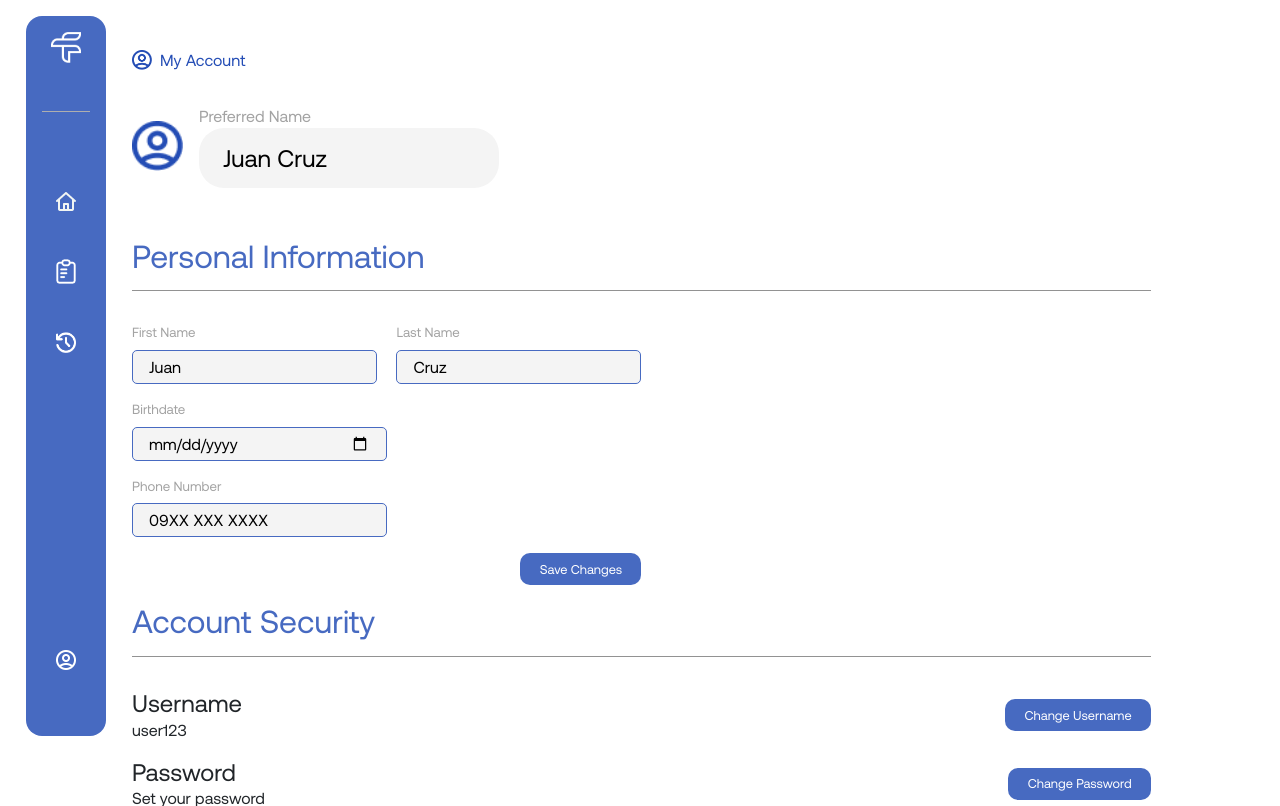
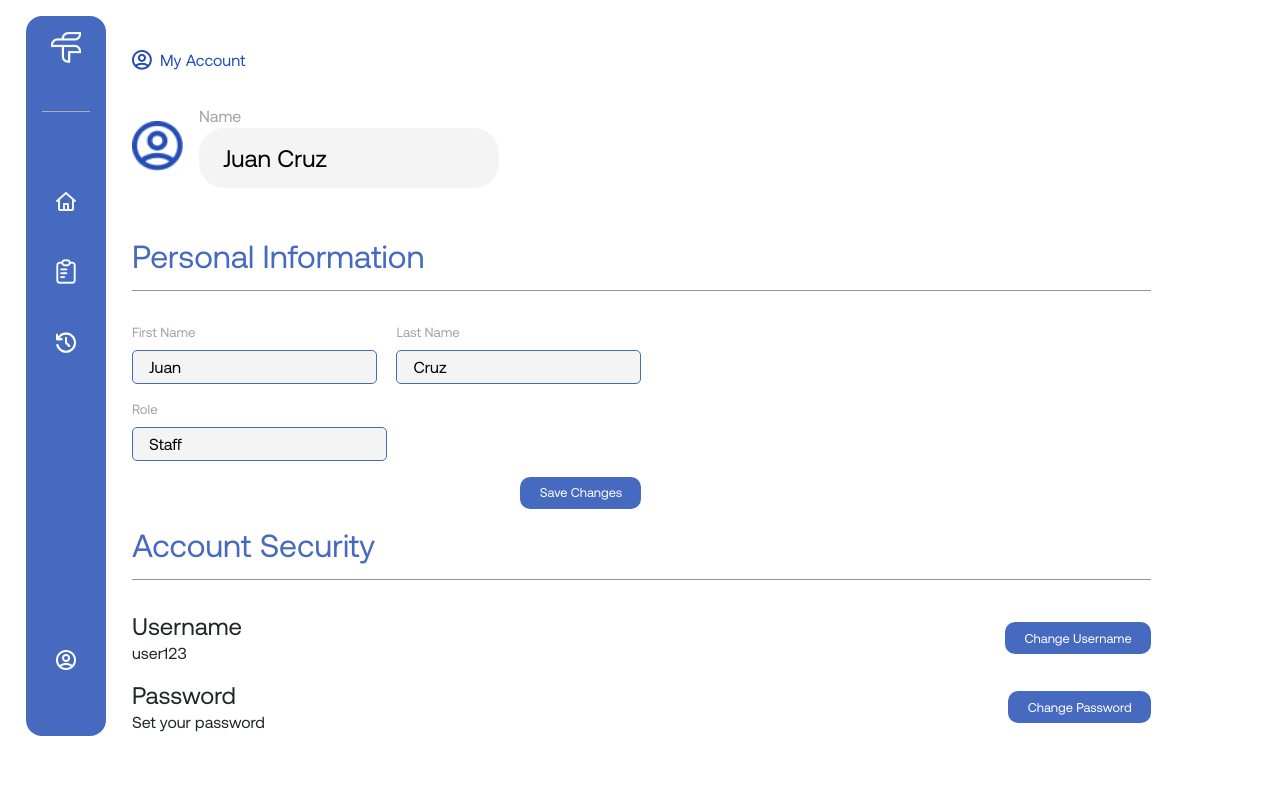
Before and after one commit to liliput35/FluxTrack, a PHP site: page /pages/account.php in a window 1280 px wide. Shown: the top 806 px of the page. After the commit the page ends 736 px from the top, so only its background shows below. Run offline with PHP 8.4, Linux system fonts and the light colour scheme.

Commit message:
role added to create account

```diff
--- a/pages/account.php
+++ b/pages/account.php
@@ -27,7 +27,7 @@
                     <img src="../assets/images/blue-account-icon.png" alt="">
 
                     <div class="pref-name">
-                        <p>Preferred Name</p>
+                        <p>Name</p>
                         <input type="text" value="Juan Cruz">
                     </div>
                 </div>
@@ -47,12 +47,8 @@
                     </div>
 
                     <div class="form-group">
-                        <p>Birthdate</p>
-                        <input type="date" >
-                    </div>
-                    <div class="form-group">
-                        <p>Phone Number</p>
-                        <input type="text" value="09XX XXX XXXX">
+                        <p>Role</p>
+                        <input type="text" value="Staff">
                     </div>
 
                     <button>Save Changes</button>
--- a/pages/create-page.php
+++ b/pages/create-page.php
@@ -7,7 +7,7 @@
       $username = $_POST['username'] ?? '';
       $password = $_POST['password'] ?? '';
       $name = $firstname . ' ' . $lastname;
-      $role = 'Staff'; // Default role
+      $role = $_POST['role']; // Default role
 
       $hashed_password = password_hash($password, PASSWORD_DEFAULT);
 
@@ -69,6 +69,9 @@
             <label for="password">Password</label> <br>
             <input type="password" name="password" placeholder="Enter your password" required><br><br>
 
+            <label for="role">Role</label> <br>
+            <input type="text" name="role" value="Staff" required><br><br>
+
             <input type="submit" value="Create Account" class="submit-btn">
           </form>
 
```
